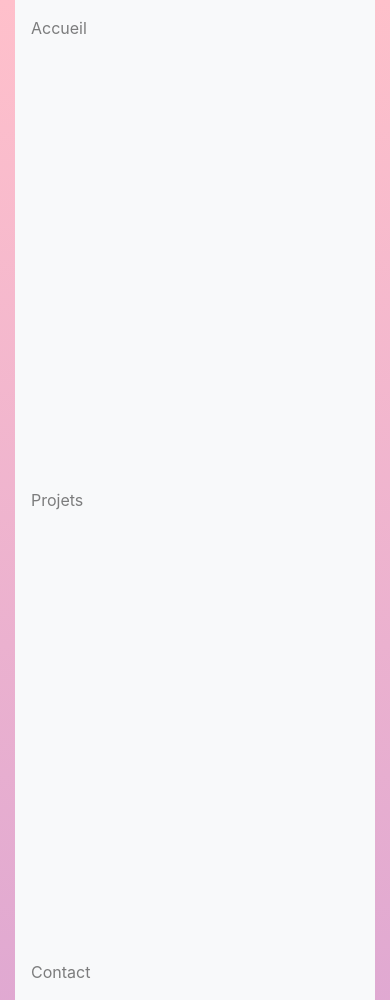
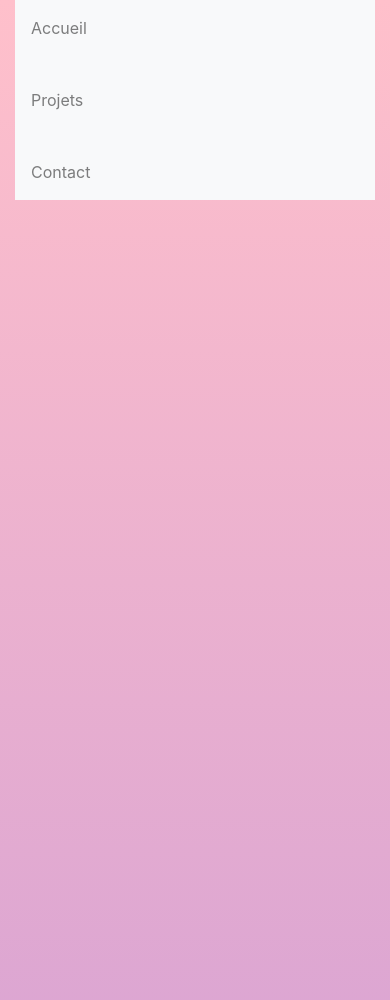
Before and after one commit to AntoineDavid1/Portfolio, a plain HTML site: page index.html in a window 390 px wide. Shown: the top 1000 px of the page. Drawn offline with nearby package versions, Linux system fonts and the light colour scheme.

Commit message:
Ajout du fichier Style css

```diff
--- a/Style.css
+++ b/Style.css
@@ -7,7 +7,11 @@ body {
     list-style: none;
 
 }
-
+@media only screen and (max-width: 600px) {
+    .header_menu {
+        gap: 2em; /* Valeur pour les téléphones */
+    }
+}
 .header.fixed-top {
     position: fixed;
     width: 100%;
```
